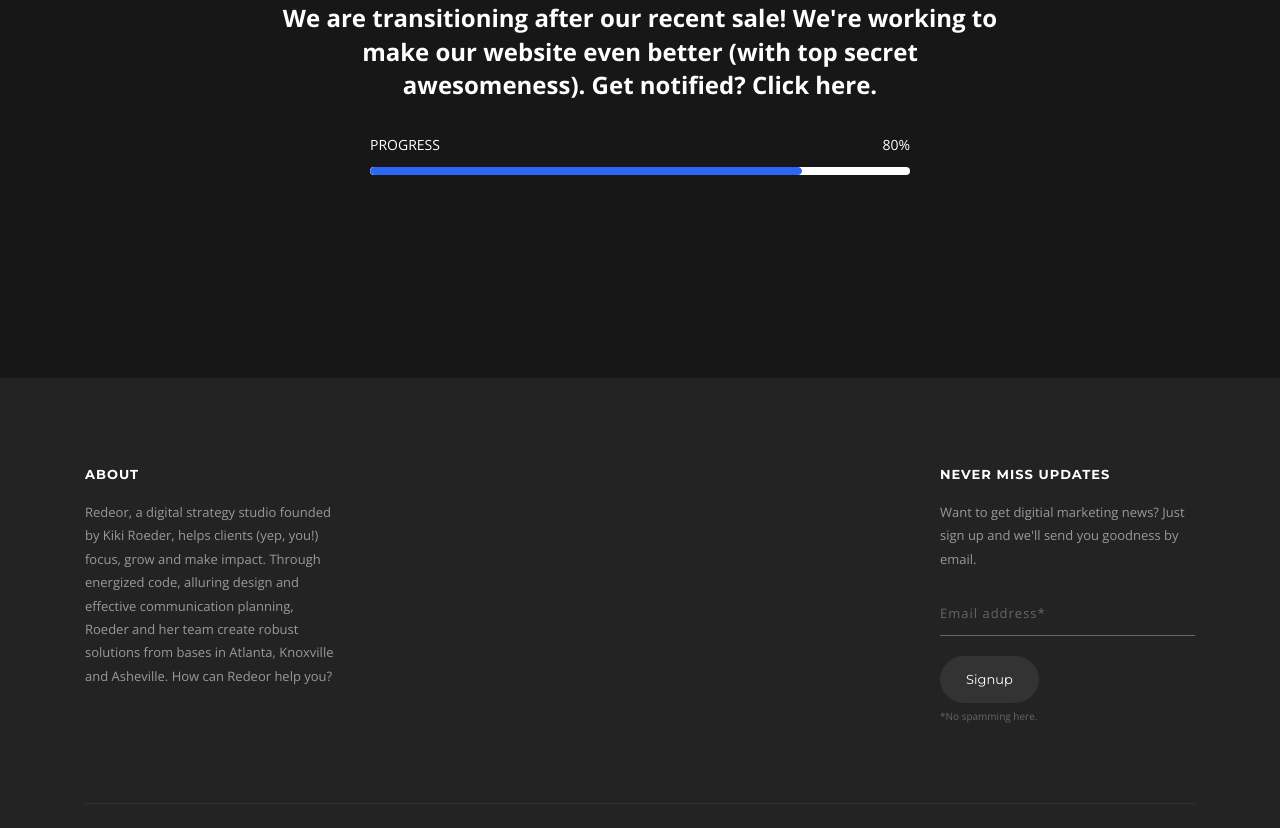
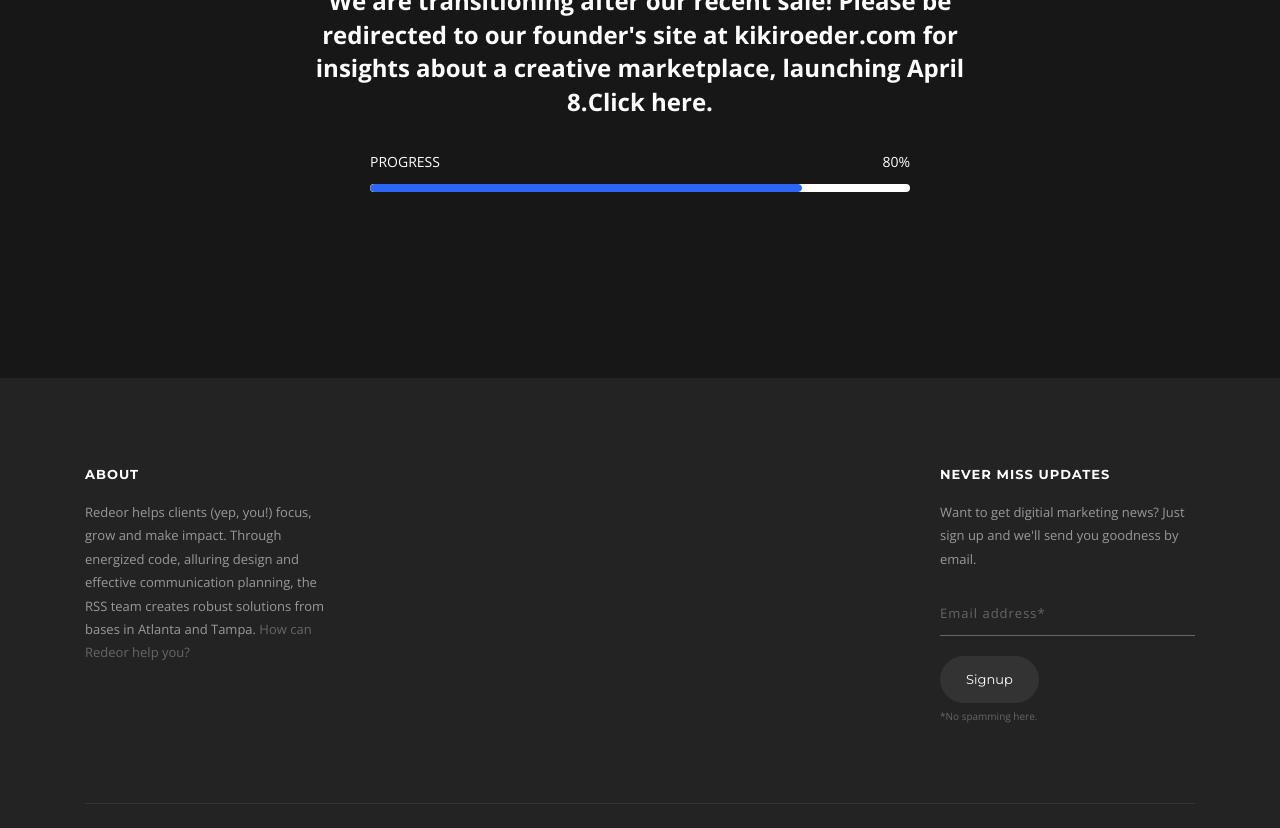
Before and after one commit to kikiaro/kikiaro.github.io, a plain HTML site: page index.html in a window 1280 px wide. Shown: the part 422-1250 px from the top of the page. Drawn offline with nearby package versions, Linux system fonts and the light colour scheme; some packages are replaced by stand-ins of ours; a web font is replaced by a local one.

Commit message:
Timing and Copy

```diff
--- a/index.html
+++ b/index.html
@@ -78,7 +78,7 @@
 									<h1 class="title-xlarge font-alt-2 weight-light color-white mb-30">Realize. Design. Organize.</h1>
 								</div>
 								<div class="column width-8 offset-2 center">
-									<p class="lead text-medium weight-bold mb-30 color-white">We are transitioning after our recent sale! We're working to make our website even better (with top secret awesomeness). Get notified? <a data-content="inline" data-toolbar="" data-networks="twitter;pinterest" data-modal-mode data-modal-width="600" data-lightbox-animation="fade" href="#signup-lightbox" class="lightbox-link color-white color-hover-white mb-30">Click here</a>.</p>
+									<p class="lead text-medium weight-bold mb-30 color-white">We are transitioning after our recent sale! Please be redirected to our founder's site at <a href='http://kikiroeder.com'>kikiroeder.com</a> for insights about a creative marketplace, launching April 8.<a data-content="inline" data-toolbar="" data-networks="twitter;pinterest" data-modal-mode data-modal-width="600" data-lightbox-animation="fade" href="#signup-lightbox" class="lightbox-link color-white color-hover-white mb-30">Click here</a>.</p>
 								</div>
 								<div class="column width-6 offset-3 center">
 									<p class="mb-10 color-white text-uppercase pull-left">Progress</p>
@@ -154,7 +154,7 @@
 						<div class="column width-3">
 							<div class="widget">
 								<h4 class="widget-title weight-light">About</h4>
-								<p>Redeor, a digital strategy studio founded by Kiki Roeder, helps clients (yep, you!) focus, grow and make impact. Through energized code, alluring design and effective communication planning, Roeder and her team create robust solutions from bases in Atlanta, Knoxville and Asheville. How can Redeor help you?</p>
+								<p>Redeor helps clients (yep, you!) focus, grow and make impact. Through energized code, alluring design and effective communication planning, the RSS team creates robust solutions from bases in Atlanta and Tampa. <a href="mailto:kiki@redeor.com">How can Redeor help you?</a></p>
 							</div>
 						</div>
 						<div class="column width-3">
```
